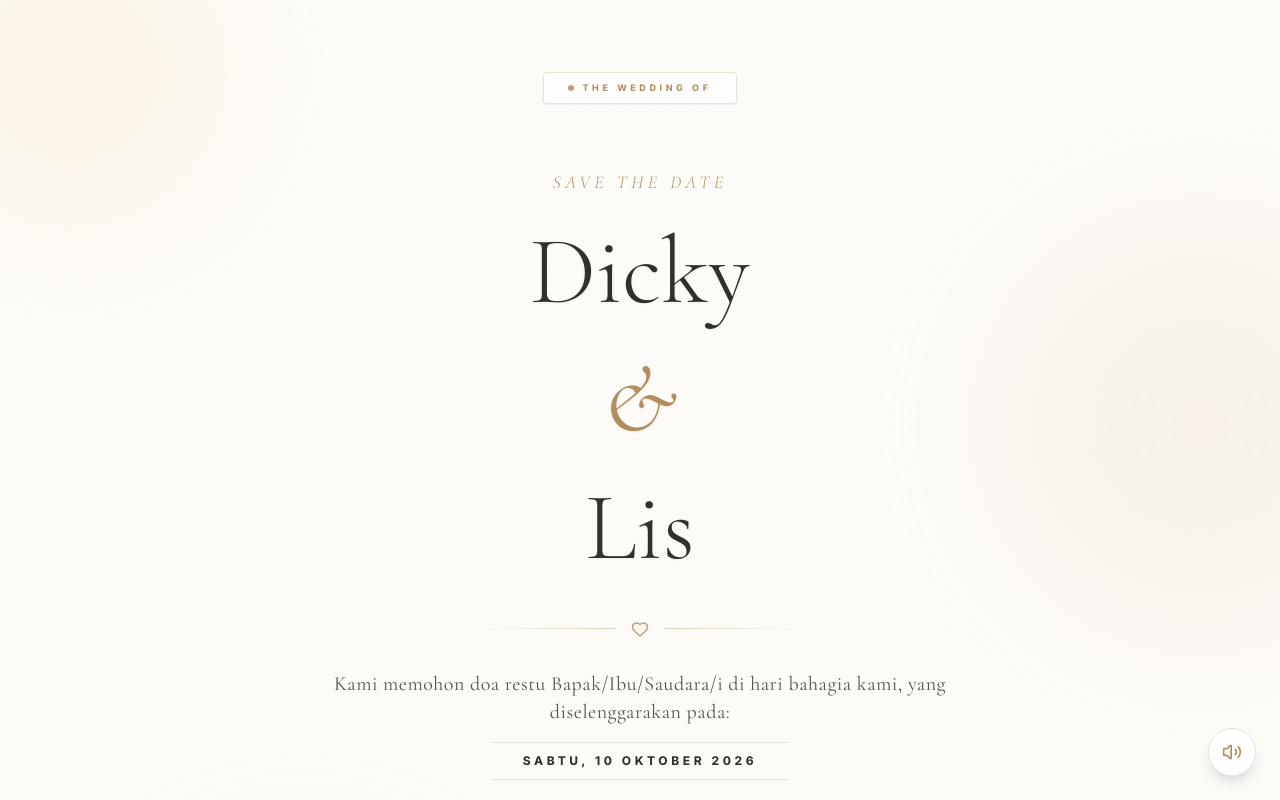
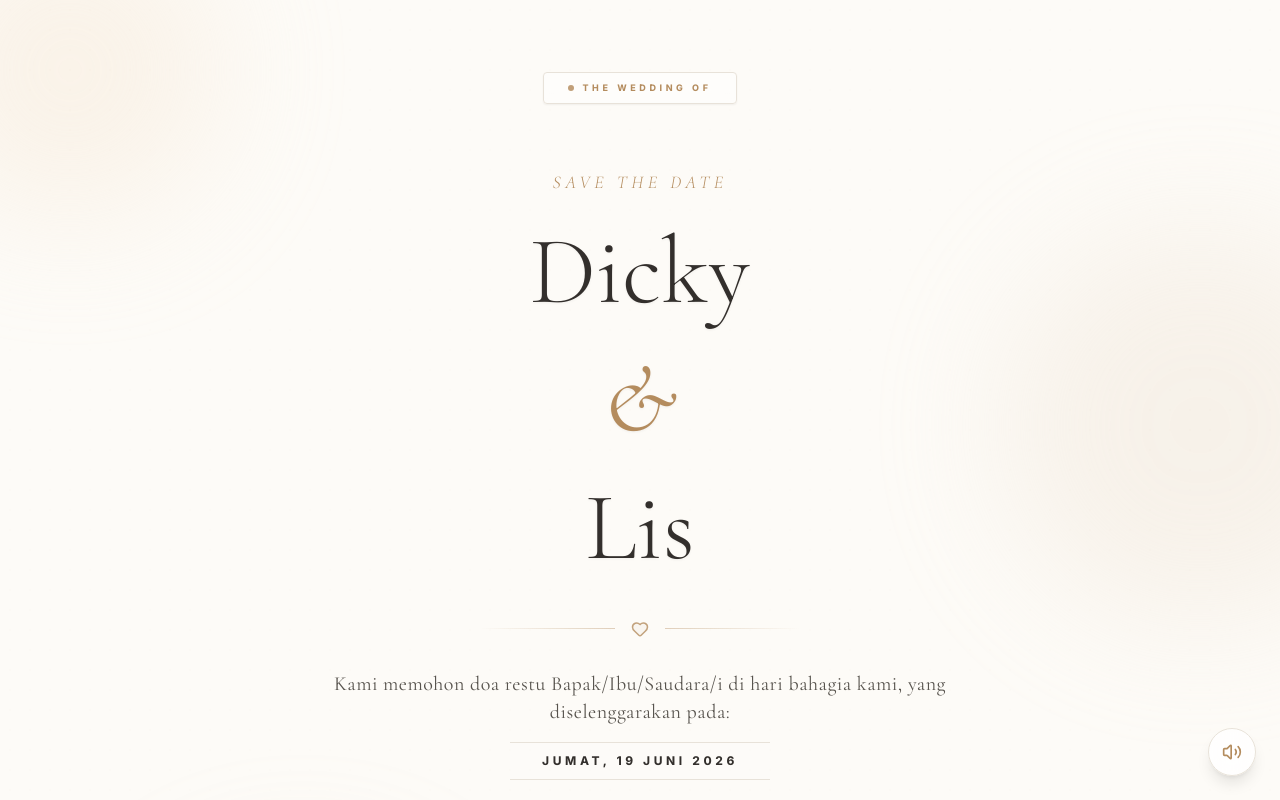
Before and after one commit to NexaPixelStudio/undangan-dicky-lis, a React (Vite) app: page / in a window 1280 px wide. Both pictures are taken after a click on the button "BUKA UNDANGAN". Shown: the top 800 px of the page. Built offline with nearby package versions, Linux system fonts and the light colour scheme; no server answers; the database is empty.

Commit message:
Update Hero.tsx

```diff
--- a/src/components/Hero.tsx
+++ b/src/components/Hero.tsx
@@ -3,7 +3,7 @@ import { motion } from "motion/react";
 import { Calendar, Heart, MapPin } from "lucide-react";
 
 interface HeroProps {
-  proposalDate: string; // Target wedding date, e.g. '2026-10-10T09:00:00'
+  proposalDate: string; // Target wedding date, e.g. '2026-06-19T09:00:00'
 }
 
 export default function Hero({ proposalDate }: HeroProps) {
@@ -85,7 +85,7 @@ export default function Hero({ proposalDate }: HeroProps) {
         <p className="font-serif text-lg md:text-xl text-stone-600 tracking-wide mb-12">
           Kami memohon doa restu Bapak/Ibu/Saudara/i di hari bahagia kami, yang diselenggarakan pada:
           <span className="block font-sans font-bold mt-4 text-artistic-text border-y border-artistic-border py-2.5 w-fit mx-auto px-8 tracking-[0.3em] text-xs uppercase bg-white/20">
-            Sabtu, 10 Oktober 2026
+            Jumat, 19 Juni 2026
           </span>
         </p>
 
```
